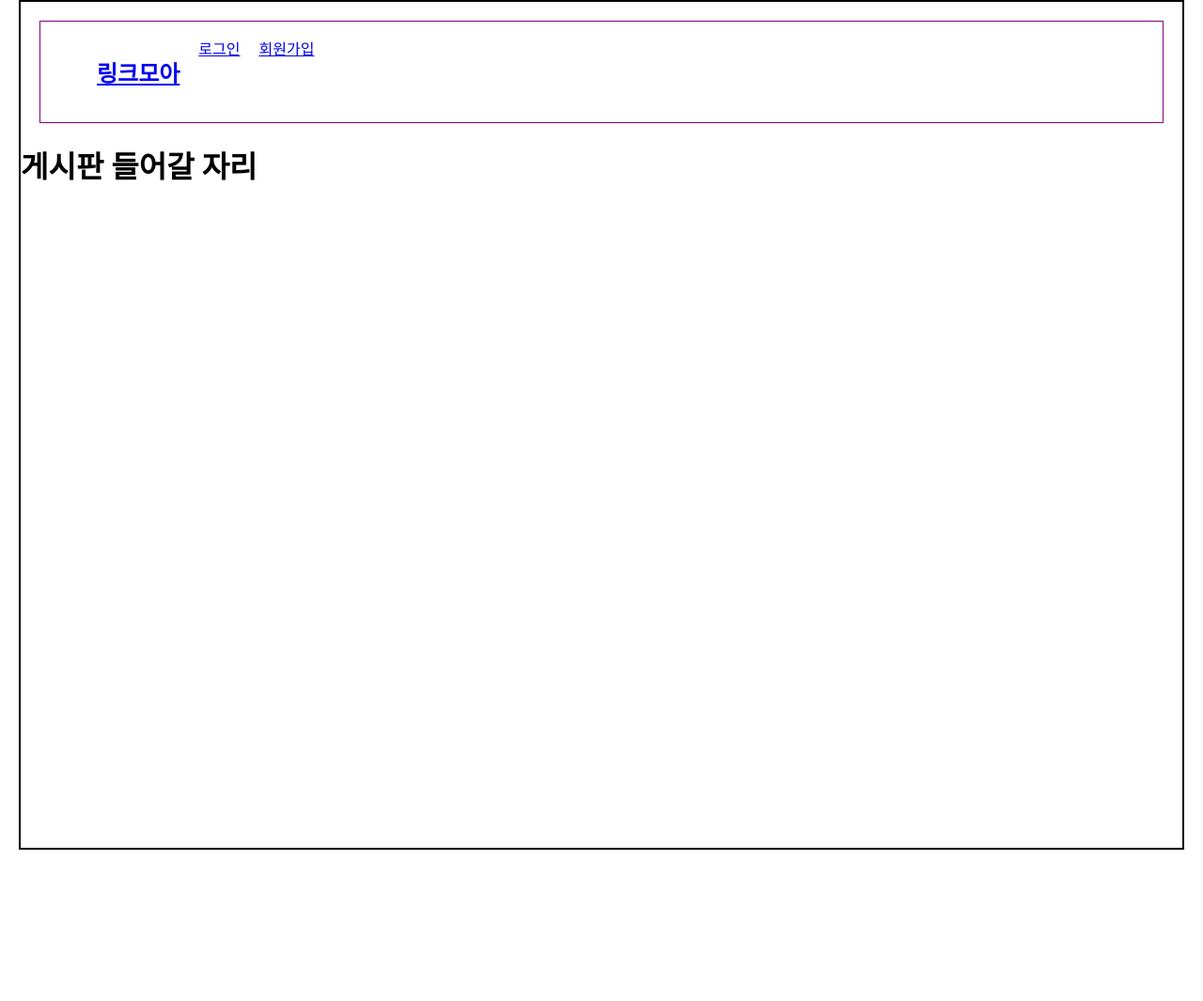
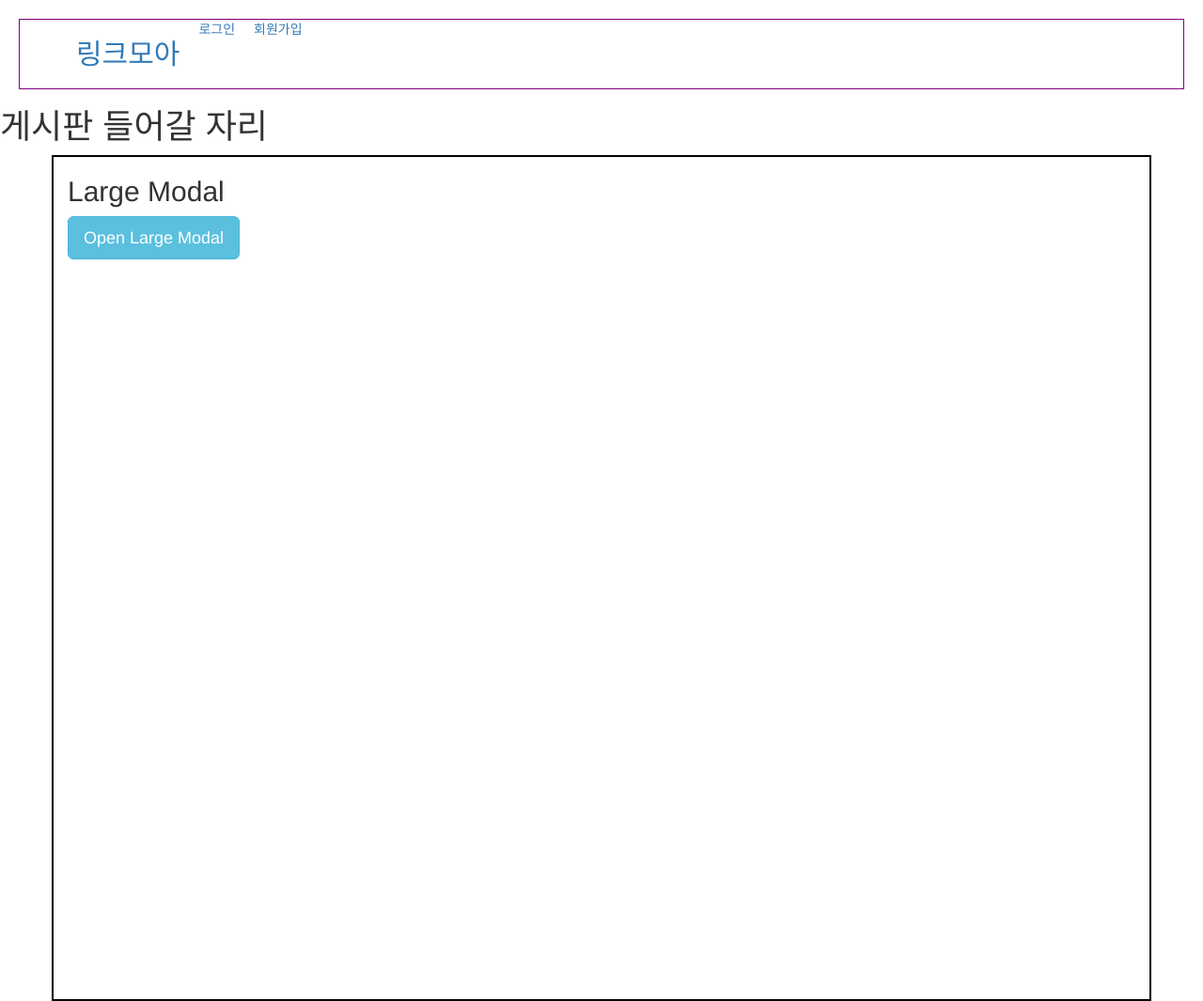
Before and after one commit to lee-garden/linkmoa, a Django app: page / in a window 1280 px wide. Shown: the whole page at 94% size. Before the commit the page ends 904 px from the top, so only its background shows below. Run offline with Django 3.2, Linux system fonts and the light colour scheme; data that the repository does not hold is empty; some libraries are stand-ins or nearby versions.

Commit message:
Test modal

```diff
--- a/linkmoa/templates/board.html
+++ b/linkmoa/templates/board.html
@@ -7,12 +7,15 @@
     <link href="../../static/css/default.css" rel="stylesheet">
     <link href="../../static/css/default.css" rel="stylesheet">
     <link rel="stylesheet" href="https://maxcdn.bootstrapcdn.com/font-awesome/4.7.0/css/font-awesome.min.css">
+    <link rel="stylesheet" href="https://maxcdn.bootstrapcdn.com/bootstrap/3.4.0/css/bootstrap.min.css">
+    <script src="https://ajax.googleapis.com/ajax/libs/jquery/3.4.1/jquery.min.js"></script>
+    <script src="https://maxcdn.bootstrapcdn.com/bootstrap/3.4.0/js/bootstrap.min.js"></script>
     <title>Document</title>
 </head>
 <body>
-    <div class="container">
-            <header class="main-header">
-                <ul class="header-ul">
+    <div class="container-linkmoa">
+            <header class="main-header-linkmoa">
+                <ul class="header-ul-linkmoa">
                     <li class="header-li1"><h2><a href="#">링크모아</a></h2></li>
                     {% if user.is_authenticated %}
                     <li class="header-li2">
@@ -38,5 +41,29 @@
                 </div>
                 {% endfor %}
         </div>
+
+        <div class="container">
+            <h2>Large Modal</h2>
+            <!-- Trigger the modal with a button -->
+            <button type="button" class="btn btn-info btn-lg" data-toggle="modal" data-target="#myModal">Open Large Modal</button>
+
+            <!-- Modal -->
+            <div class="modal fade" id="myModal" role="dialog">
+              <div class="modal-dialog modal-lg">
+                <div class="modal-content">
+                  <div class="modal-header">
+                    <button type="button" class="close" data-dismiss="modal">&times;</button>
+                    <h4 class="modal-title">Modal Header</h4>
+                  </div>
+                  <div class="modal-body">
+                    <p>This is a large modal.</p>
+                  </div>
+                  <div class="modal-footer">
+                    <button type="button" class="btn btn-default" data-dismiss="modal">Close</button>
+                  </div>
+                </div>
+              </div>
+            </div>
+          </div>
 </body>
 </html>
--- a/linkmoa/views.py
+++ b/linkmoa/views.py
@@ -6,6 +6,8 @@ from linkmoa import dirManagement
 from accounts import views
 from .models import Memo
 from. models import Profile
+
+import re as re
 
 # Create your views here.
 def board(request):
@@ -49,3 +51,9 @@ def share_memo(request, memo_id):
     memo.shared = True
     memo.save()
     return redirect('index')
+
+def test1(request):
+    if 'a' in request.POST:
+        print('hello')
+    print('test1 called')
+    return redirect('index')
--- a/static/css/default.css
+++ b/static/css/default.css
@@ -10,13 +10,13 @@ body{
 
 
 /* Header Part */
-.main-header{
+.main-header-linkmoa{
     margin: 20px 20px 0 20px;
     border: 1.5px solid purple;
     width: 1fr;
 }
 
-.header-ul{
+.header-ul-linkmoa{
     list-style: none;
     overflow: auto;
 }
--- a/testproj/settings.py
+++ b/testproj/settings.py
@@ -38,6 +38,7 @@ INSTALLED_APPS = [
     'django.contrib.staticfiles',
     'linkmoa.apps.LinkmoaConfig',
     'accounts.apps.AccountsConfig',
+    'bootstrap_modal_forms',
 ]
 
 MIDDLEWARE = [
--- a/testproj/urls.py
+++ b/testproj/urls.py
@@ -26,6 +26,7 @@ urlpatterns = [
     path('delete_memo/<int:memo_id>/', linkmoa.views.delete_memo, name='delete_memo'),
     path('share_memo/<int:memo_id>/', linkmoa.views.share_memo, name="share_memo"),
     path('mkdir', linkmoa.views.mkdir, name='mkdir'),
+    path('test1',linkmoa.views.test1, name='test1'),
 
     path('login/', accounts.views.login, name='login'),
     path('logout/', accounts.views.logout, name='logout'),
```
Also changed, not shown: accounts/templates/login.html (+6 -3 lines), accounts/templates/signup.html (+6 -3 lines), linkmoa/static/css/default.css (+4 -4 lines), linkmoa/templates/index.html (+33 -4 lines), setup.py (added, +37 -0 lines).
